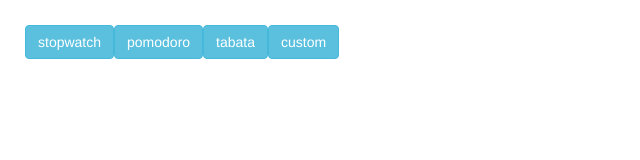
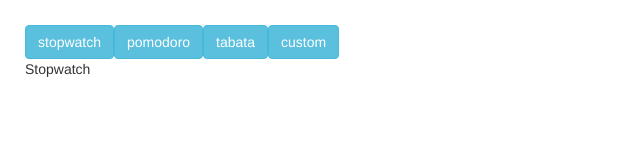
Before and after one commit to wcyjoyce/timer, a React (Create React App) app: page / in a window 1280 px wide. Shown: the top 160 px of the page, without its empty margins (0-640 px from the left). Built offline with nearby package versions, Linux system fonts and the light colour scheme.

Commit message:
rendering content depending on selected tab

```diff
--- a/src/components/app.jsx
+++ b/src/components/app.jsx
@@ -8,7 +8,21 @@
 
   selectTab(index) {
     this.setState({ selected: this.state.tabs[index] })
-    console.log(this.state.selected);
+  };
+
+  renderContent() {
+    switch (this.state.selected) {
+      case "stopwatch":
+        return "Stopwatch"
+      case "pomodoro":
+        return "Pomodoro"
+      case "tabata":
+        return "Tabata"
+      case "custom":
+        return "Custom"
+      default:
+        return "Stopwatch"
+    };
   };
 
   render() {
@@ -19,6 +33,9 @@
             <button className="tab btn btn-info" onClick={() => this.selectTab(index)} key={index}>{tab}</button>
           )}
         </div>
+        <div className="content">
+          {this.renderContent()}
+        </div>
       </div>
     );
   };
```
